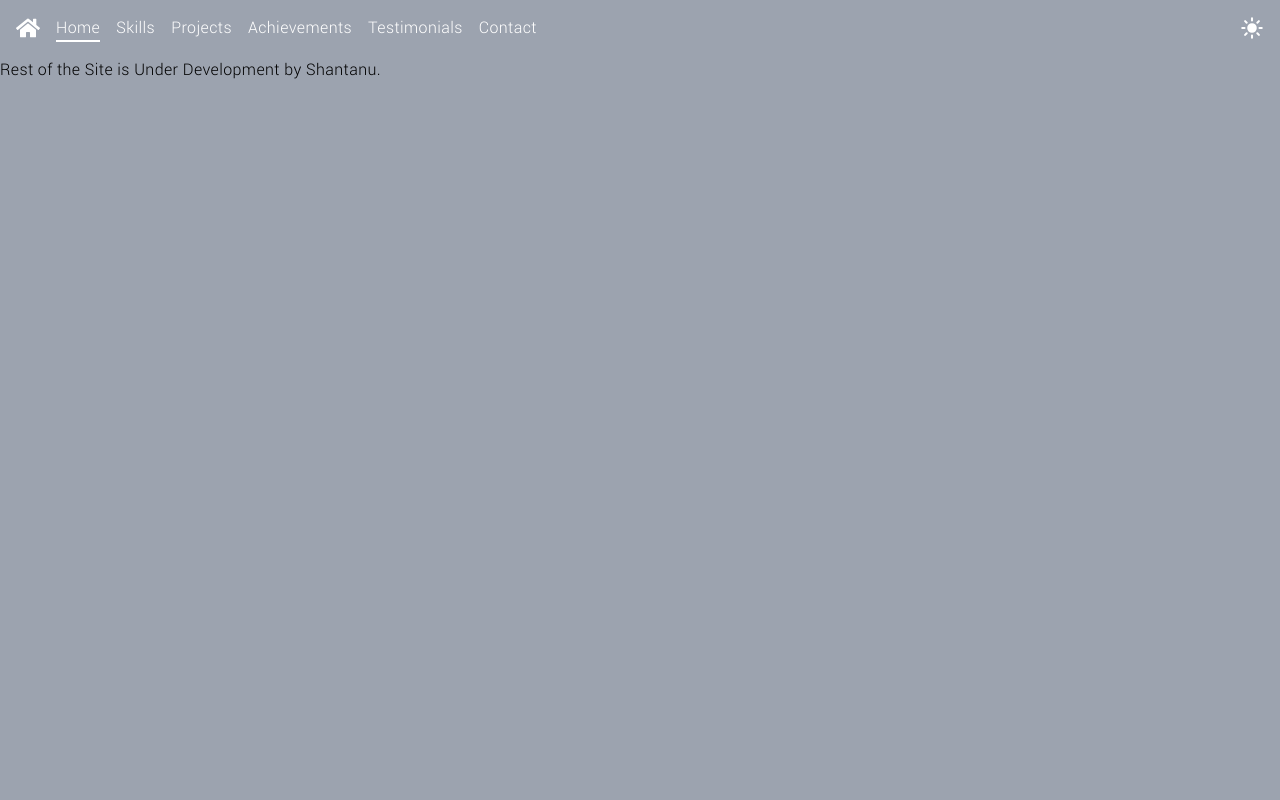
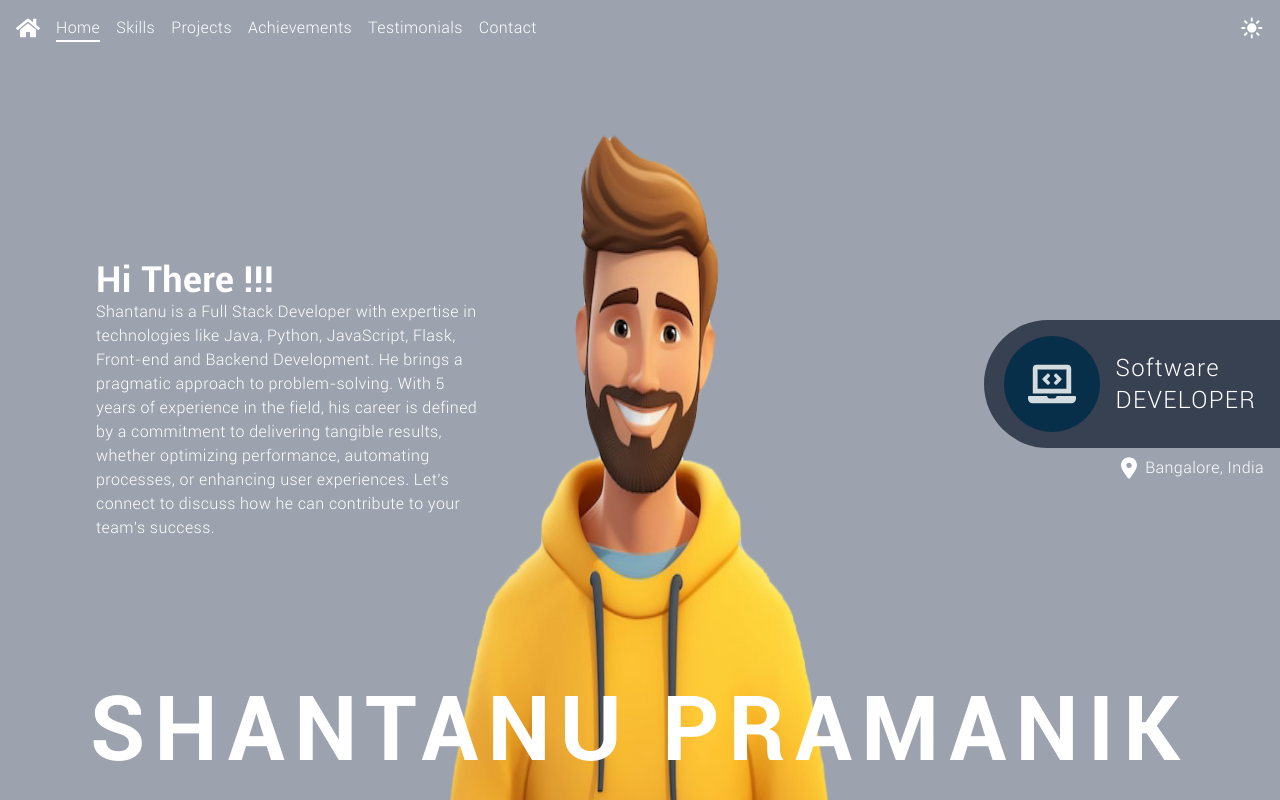
Before and after one commit to shantanu0323/portfolio, a React (Vite) app: page / in a window 1280 px wide. Shown: the top 800 px of the page. Built offline with nearby package versions, Linux system fonts and the light colour scheme.

Commit message:
[Added] Landing Page

```diff
--- a/src/App.tsx
+++ b/src/App.tsx
@@ -1,8 +1,9 @@
 import { useState } from "react";
 import Theme from "./models/Theme";
 import PageSection from "./models/PageSection";
-import Constants from "./properties/Constants";
+import Colors from "./properties/Colors";
 import NavBar from "./components/NavBar/NavBar";
+import LandingPage from "./components/LandingPage/LandingPage";
 
 const App = () => {
     const [theme, setTheme] = useState<Theme>(Theme.LIGHT);
@@ -21,7 +22,7 @@ const App = () => {
     return (
         <>
             <div
-                className={`${Constants.BG_COLOR} font-robotoLight tracking-wide min-w-screen min-h-screen`}
+                className={`${Colors.BG_COLOR} font-robotoLight tracking-wide min-w-screen min-h-screen`}
             >
                 <NavBar
                     theme={theme}
@@ -29,7 +30,10 @@ const App = () => {
                     activePageSection={activePageSection}
                     changeActivePageSection={changeActivePageSection}
                 />
-                <h1>Rest of the Site is Under Development by Shantanu.</h1>
+                <LandingPage />
+                <div className="flex my-auto justify-center border-t-[1px] mt-4 py-2">
+                    <h1>Rest of the Site is Under Development by Shantanu.</h1>
+                </div>
             </div>
         </>
     );
--- /dev/null
+++ b/src/components/LandingPage/LandingPage.tsx
@@ -0,0 +1,58 @@
+import MainCharacter from "../../assets/images/main-character.png";
+import { FaLaptopCode } from "react-icons/fa";
+import Colors from "../../properties/Colors";
+import { FaLocationDot } from "react-icons/fa6";
+
+const LandingPage = () => {
+    return (
+        <section className="min-w-full min-h-fit text-white">
+            <div className="flex justify-center items-start space-0 top-0 w-full h-[115vh] items-">
+                <img
+                    src={MainCharacter}
+                    className="absolute bottom-[-15vh] w-[33vw] h-[100vh] object-fill"
+                />
+                <h1 className="absolute name-container bottom-0 text-6xl font-robotoBold tracking-widest scale-150 mb-10">
+                    SHANTANU PRAMANIK
+                </h1>
+                <div className="introduction-designation-container h-screen w-screen flex items-center">
+                    <div className="flex flex-col justify-center items-start pl-24 introduction-container w-[50vw] h-full">
+                        <h1 className="greeting-container text-4xl font-robotoBold w-fit h-fit">
+                            Hi There !!!
+                        </h1>
+                        <p className="brief-intro-container max-w-[30vw] h-fit">
+                            Shantanu is a Full Stack Developer with expertise in
+                            technologies like Java, Python, JavaScript, Flask,
+                            Front-end and Backend Development. He brings a
+                            pragmatic approach to problem-solving. With 5 years
+                            of experience in the field, his career is defined by
+                            a commitment to delivering tangible results, whether
+                            optimizing performance, automating processes, or
+                            enhancing user experiences. Let's connect to discuss
+                            how he can contribute to your team's success.
+                        </p>
+                    </div>
+                    <div className="flex flex-col justify-center items-end   designation-container w-[50vw] h-full">
+                        <div className="flex justify-end items-center designation-box h-32 pl-1 pr-6 rounded-l-full w-fit bg-gray-700">
+                            <div
+                                className={`icon-container ml-4 mr-4 rounded-full w-24 h-24 flex justify-center items-center ${Colors.BG_ACCENT_COLOR}`}
+                            >
+                                <FaLaptopCode className="animate-pulse text-5xl" />
+                            </div>
+                            <span className="designation text-2xl tracking-wider">
+                                Software
+                                <br />
+                                DEVELOPER
+                            </span>
+                        </div>
+                        <div className="flex justify-center location-container pr-4 pt-2">
+                            <FaLocationDot className="h-6 mr-2" />
+                            <span>Bangalore, India</span>
+                        </div>
+                    </div>
+                </div>
+            </div>
+        </section>
+    );
+};
+
+export default LandingPage;
--- a/src/components/NavBar/NavBar.tsx
+++ b/src/components/NavBar/NavBar.tsx
@@ -5,7 +5,7 @@ import { BsMoonStarsFill } from "react-icons/bs";
 import Theme from "../../models/Theme";
 import PageSection from "../../models/PageSection";
 import CommonUtils from "../../utils/CommonUtils";
-import Constants from "../../properties/Constants";
+import Colors from "../../properties/Colors";
 
 interface NavBarProps {
     theme: Theme;
@@ -20,7 +20,7 @@ const NavBar: React.FC<NavBarProps> = ({
     activePageSection,
     changeActivePageSection,
 }) => {
-    const handleClickThemeChange = (event: React.MouseEvent) => {
+    const handleClickThemeChange = (_: React.MouseEvent) => {
         toggleTheme();
     };
 
@@ -50,11 +50,14 @@ const NavBar: React.FC<NavBarProps> = ({
 
     return (
         <nav
-            className={`${Constants.TEXT_WHITE_COLOR} text-white flex justify-between p-4 `}
+            className={`absolute w-screen top-0 ${Colors.TEXT_WHITE_COLOR} text-white flex p-4 `}
         >
-            <div className="flex">
+            <div className="flex z-10 justify-between w-full">
                 {/* Home Button */}
-                <FaHome className="cursor-pointer text-2xl mr-4" />
+                <div className="flex left-nav-container">
+                    <FaHome
+                        className={`cursor-pointer text-2xl mr-4 hover:${Colors.TEXT_ACCENT_COLOR}`}
+                    />
 
                     {/* Page Section Buttons*/}
                     <ul className="flex mx-auto justify-end">
@@ -78,6 +81,7 @@ const NavBar: React.FC<NavBarProps> = ({
                         })}
                     </ul>
                 </div>
+            </div>
 
             {/* Theme Button */}
             {getThemeButton()}
--- a/src/properties/Constants.ts
+++ b/src/properties/Colors.ts
@@ -1,8 +1,8 @@
-class Constants {
+class Colors {
     static BG_COLOR = "bg-gray-400";
     static BG_ACCENT_COLOR = "bg-sky-950";
     static TEXT_ACCENT_COLOR = "text-sky-950";
     static TEXT_WHITE_COLOR = "text-white";
 }
 
-export default Constants;
+export default Colors;
```
Also changed, not shown: src/assets/images/main-character.png (added). Lines whose indentation alone changed are shown as unchanged.
